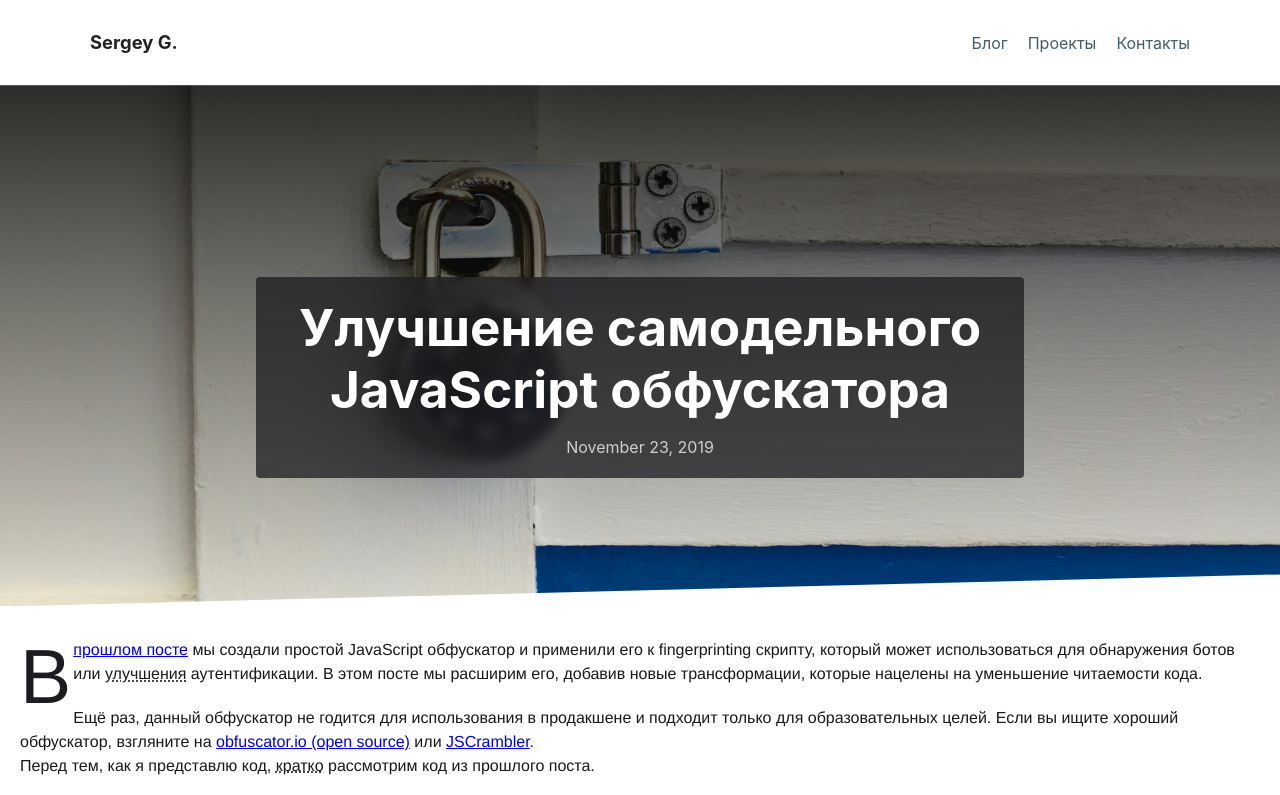
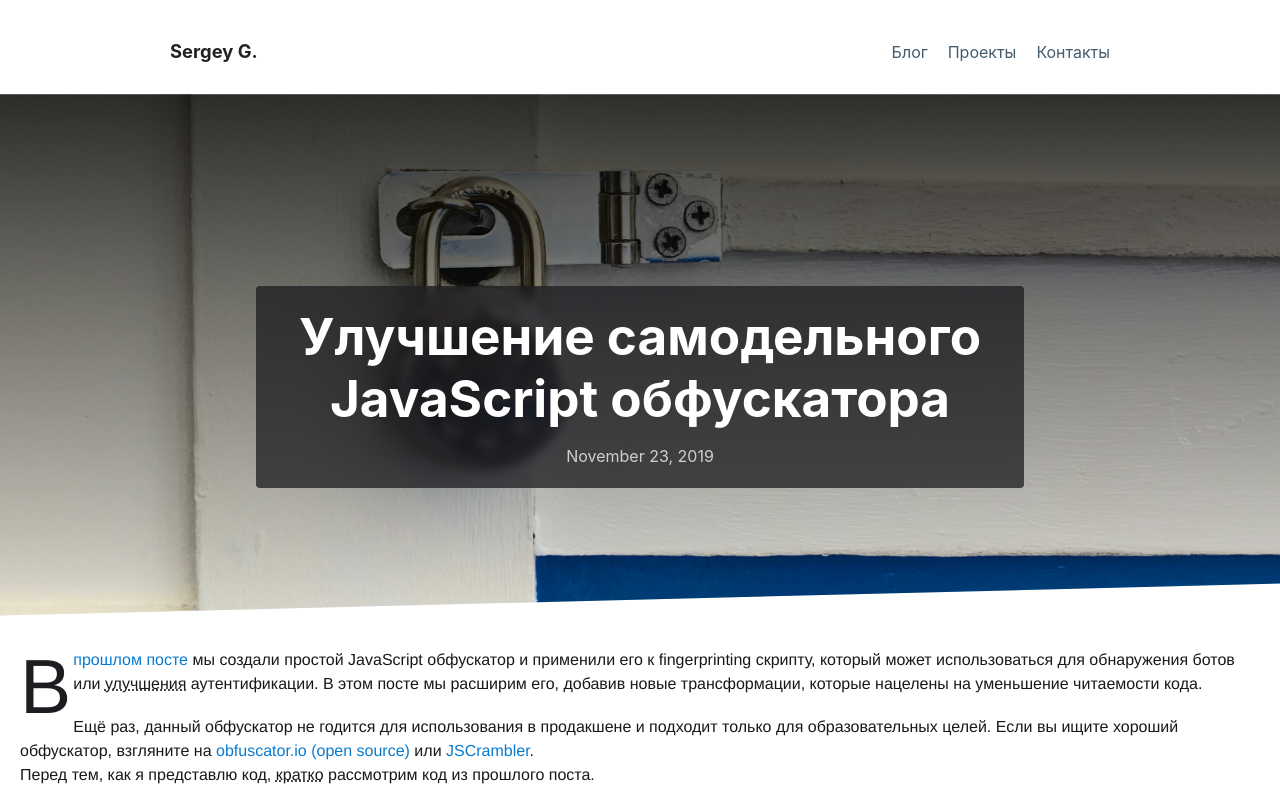
Before and after one commit to Grishy/grishy.github.io, a Gatsby site: page /improving-obfuscator/ in a window 1280 px wide. Shown: the top 795 px of the page. Built offline with nearby package versions, Linux system fonts and the light colour scheme; Gatsby itself is replaced by a stand-in of ours; some packages are replaced by stand-ins of ours.

Commit message:
feat(postlist): add for mobile view

```diff
--- a/src/components/header.jsx
+++ b/src/components/header.jsx
@@ -27,7 +27,7 @@ function menuLinksJSX() {
 class Header extends React.Component {
   render() {
     return (
-      <div className={style.header__container}>
+      <div className={`container ${style.header__container}`}>
         <header className={style.header}>
           <Link to="/" className={style.header__title}>
             Sergey G.
--- a/src/components/header.module.scss
+++ b/src/components/header.module.scss
@@ -1,26 +1,23 @@
 .header__container {
   display: flex;
   justify-content: center;
+  border-bottom: 1px solid #eee;
+  width: 1100px !important;
 }
 
 .header {
+  flex-flow: column;
   display: flex;
   justify-content: space-between;
   align-items: baseline;
+  margin: 1rem 0;
   width: 100%;
-  max-width: 1100px;
-  padding: 2rem 5rem;
+  max-width: 100% !important;
 
-  @media (max-width: 600px) {
-    padding: 1rem 2.5rem;
-    flex-flow: column;
-    border-bottom: 1px solid #eee;
-
-    & > * {
-      margin-top: 0.7rem;
-      &:first-child {
-        margin-top: 0;
-      }
+  & > * {
+    margin-top: 0.7rem;
+    &:first-child {
+      margin-top: 0;
     }
   }
 }
@@ -57,3 +54,25 @@
 header__nav__linkActive {
   color: #1f2321;
 }
+
+@media (min-width: 600px) {
+  .header__container {
+    border-bottom: none;
+  }
+
+  .header {
+    flex-flow: row;
+  }
+}
+
+@media (min-width: 1000px) {
+  .header {
+    margin: 1.5rem 3rem;
+  }
+}
+
+@media (min-width: 1200px) {
+  .header {
+    margin: 2rem 5rem;
+  }
+}
--- a/src/components/postList.module.scss
+++ b/src/components/postList.module.scss
@@ -2,21 +2,65 @@
   display: flex;
   flex-direction: column;
   align-items: center;
-  padding-top: 2em;
 }
 
 .article {
   max-width: 800px;
+  border-top: 1px solid #eaecf0;
+  padding: 3.2rem 0;
+
+  &:first-child {
+    border-top: none;
+  }
 }
 
-.header {
+.header_meta {
+  color: #838e96;
+  font-size: 0.9rem;
+}
+
+.header_title {
+  margin-top: 0.1rem;
+  margin-bottom: 1rem;
+  font-weight: 400;
+  font-size: 1.5rem;
+
+  a {
+    color: #161718;
+    text-decoration: none;
+  }
+
+  &:hover {
+    a {
+      color: #161718;
+      text-decoration: none;
+    }
+  }
 }
 
 .thumbnail {
+  margin: 1.3rem 0;
   img {
+    margin: 0 auto;
+    border-radius: 4px;
     max-width: 100%;
   }
 }
 
-.section {
+@media (min-width: 600px) {
+  .header_title {
+    font-size: 1.8rem;
+  }
 }
+
+@media (min-width: 1000px) {
+  .header_title {
+    font-size: 2.1rem;
+  }
+}
+
+@media (min-width: 1200px) {
+  .header_title {
+    font-size: 2.3rem;
+  }
+}
--- a/src/global.scss
+++ b/src/global.scss
@@ -22,13 +22,13 @@ SVG: Font Awesome
 
 html {
   scroll-behavior: smooth;
-  font-size: 94%;
+  font-size: 90%;
 
   @media (min-width: 768px) {
-    font-size: 96%;
+    font-size: 93.3%;
   }
   @media (min-width: 992px) {
-    font-size: 98%;
+    font-size: 96.6%;
   }
   @media (min-width: 1200px) {
     font-size: 100%;
@@ -53,3 +53,21 @@ body {
   flex-direction: column;
   height: 100vh;
 }
+
+a {
+  color: #077bd1;
+  text-decoration: none;
+  transition: color 0.2s ease-out;
+
+  &:hover {
+    color: #c33134;
+  }
+}
+
+.container {
+  padding-right: 1rem;
+  padding-left: 1rem;
+  margin: 0 auto;
+  width: 800px;
+  max-width: 100%;
+}
```
Also changed, not shown: src/components/postList.jsx (+8 -6 lines).
